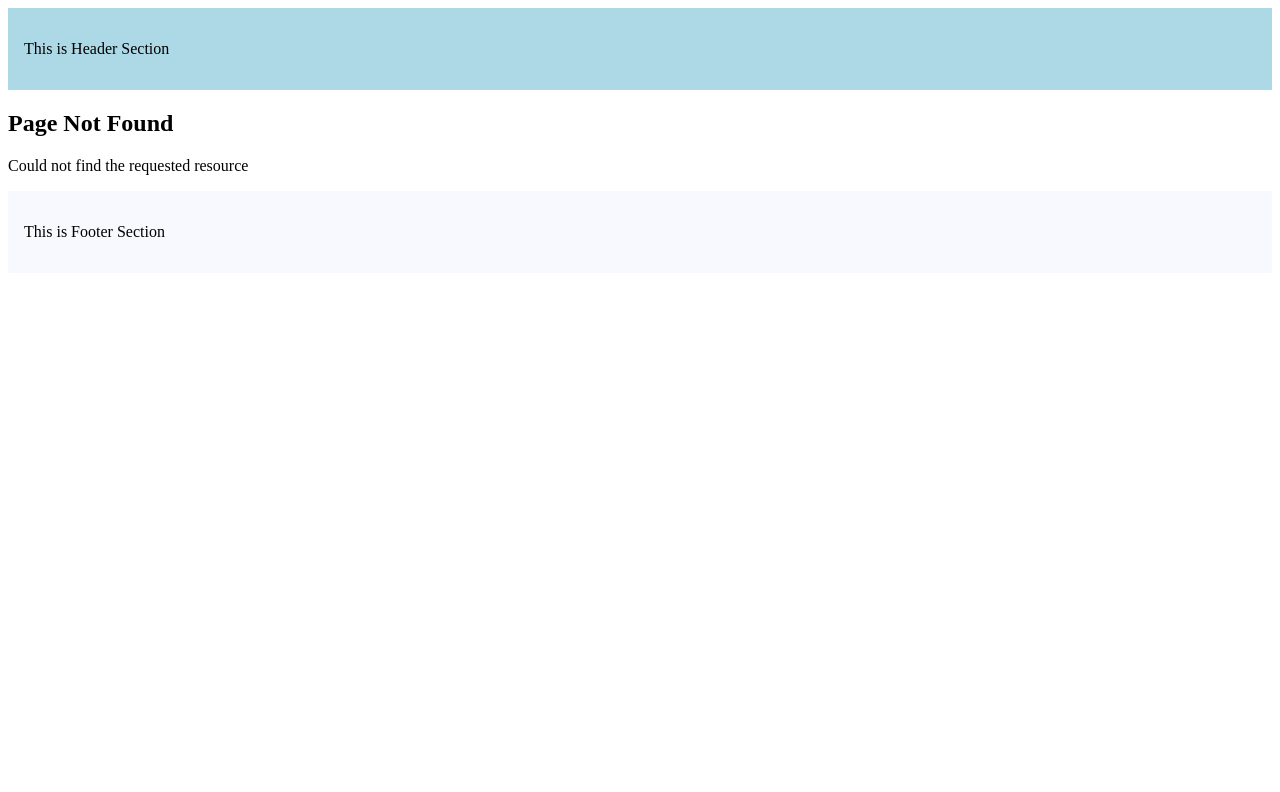
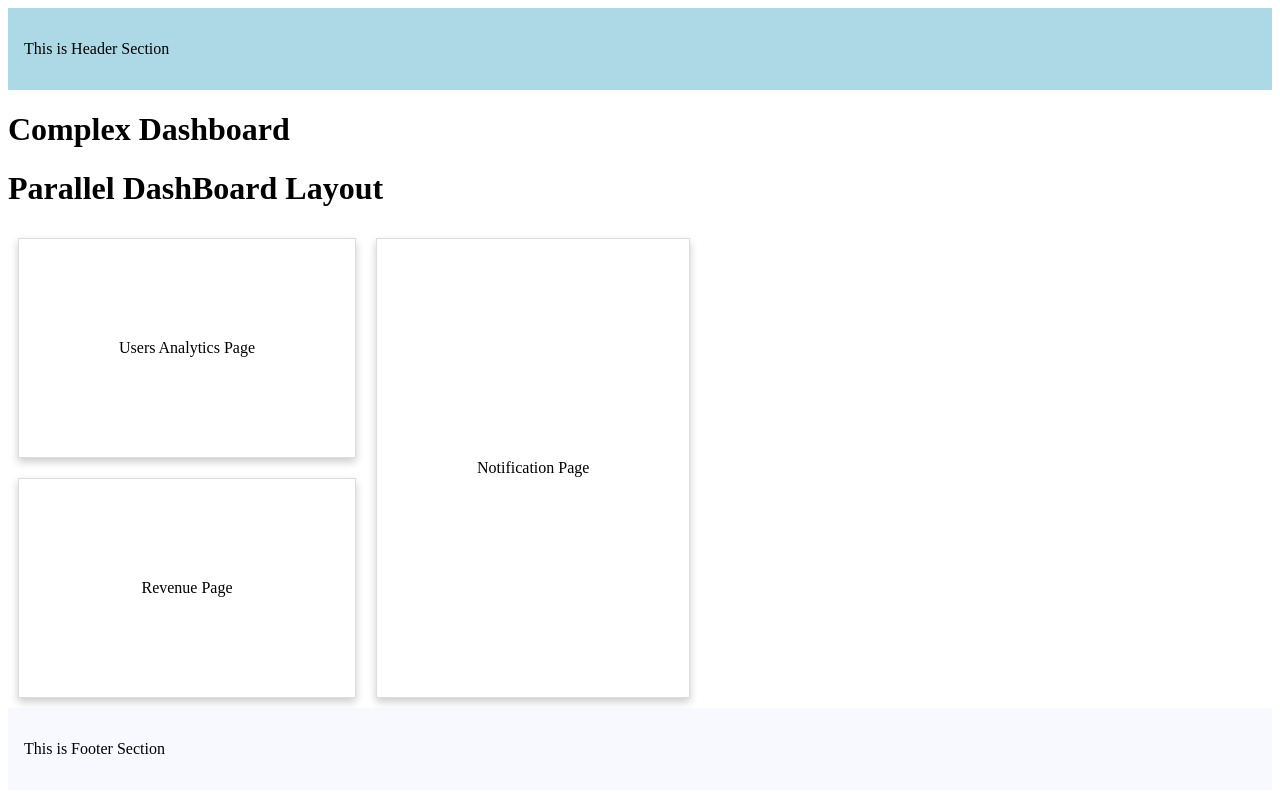
Before and after one commit to SamsulAlomLaskar/next.js_14, a Next.js app: page /complex-dashboard in a window 1280 px wide. Before the commit this address had no page. Shown: the top 792 px of the page. Built offline with nearby package versions, Linux system fonts and the light colour scheme.

Commit message:
parallel routes / slots

```diff
--- /dev/null
+++ b/src/app/complex-dashboard/@notifications/page.tsx
@@ -0,0 +1,8 @@
+import Card from "@/components/card";
+import React from "react";
+
+const NotificationPage = () => {
+  return <Card>Notification Page</Card>;
+};
+
+export default NotificationPage;
--- /dev/null
+++ b/src/app/complex-dashboard/@revenue/page.tsx
@@ -0,0 +1,8 @@
+import Card from "@/components/card";
+import React from "react";
+
+const RevenuePage = () => {
+  return <Card>Revenue Page</Card>;
+};
+
+export default RevenuePage;
--- /dev/null
+++ b/src/app/complex-dashboard/@users/page.tsx
@@ -0,0 +1,8 @@
+import Card from "@/components/card";
+import React from "react";
+
+const UsersAnalyticsPage = () => {
+  return <Card>Users Analytics Page</Card>;
+};
+
+export default UsersAnalyticsPage;
--- /dev/null
+++ b/src/app/complex-dashboard/layout.tsx
@@ -0,0 +1,29 @@
+import React from "react";
+
+const ParallelDashBoardLayouut = ({
+  children,
+  users,
+  revenue,
+  notifications,
+}: {
+  children: React.ReactNode;
+  users: React.ReactNode;
+  revenue: React.ReactNode;
+  notifications: React.ReactNode;
+}) => {
+  return (
+    <>
+      <div>{children}</div>
+      <h1>Parallel DashBoard Layout</h1>
+      <div style={{ display: "flex" }}>
+        <div style={{ display: "flex", flexDirection: "column" }}>
+          <div>{users}</div>
+          <div>{revenue}</div>
+        </div>
+        <div style={{ display: "flex", flex: 1 }}>{notifications}</div>
+      </div>
+    </>
+  );
+};
+
+export default ParallelDashBoardLayouut;
--- /dev/null
+++ b/src/app/complex-dashboard/page.tsx
@@ -0,0 +1,7 @@
+import React from "react";
+
+const ComplexDashboard = () => {
+  return <h1>Complex Dashboard</h1>;
+};
+
+export default ComplexDashboard;
--- /dev/null
+++ b/src/components/card.tsx
@@ -0,0 +1,16 @@
+import React from "react";
+
+const Card = ({ children }: { children: React.ReactNode }) => {
+  const cardStyle = {
+    padding: "100px",
+    margin: "10px",
+    border: "1px solid #ddd",
+    display: "flex",
+    justifyContent: "center",
+    alignItems: "center",
+    boxShadow: "0 4px 8px 0 rgba(0, 0, 0, 0.2)",
+  };
+  return <div style={cardStyle}>{children}</div>;
+};
+
+export default Card;
```
